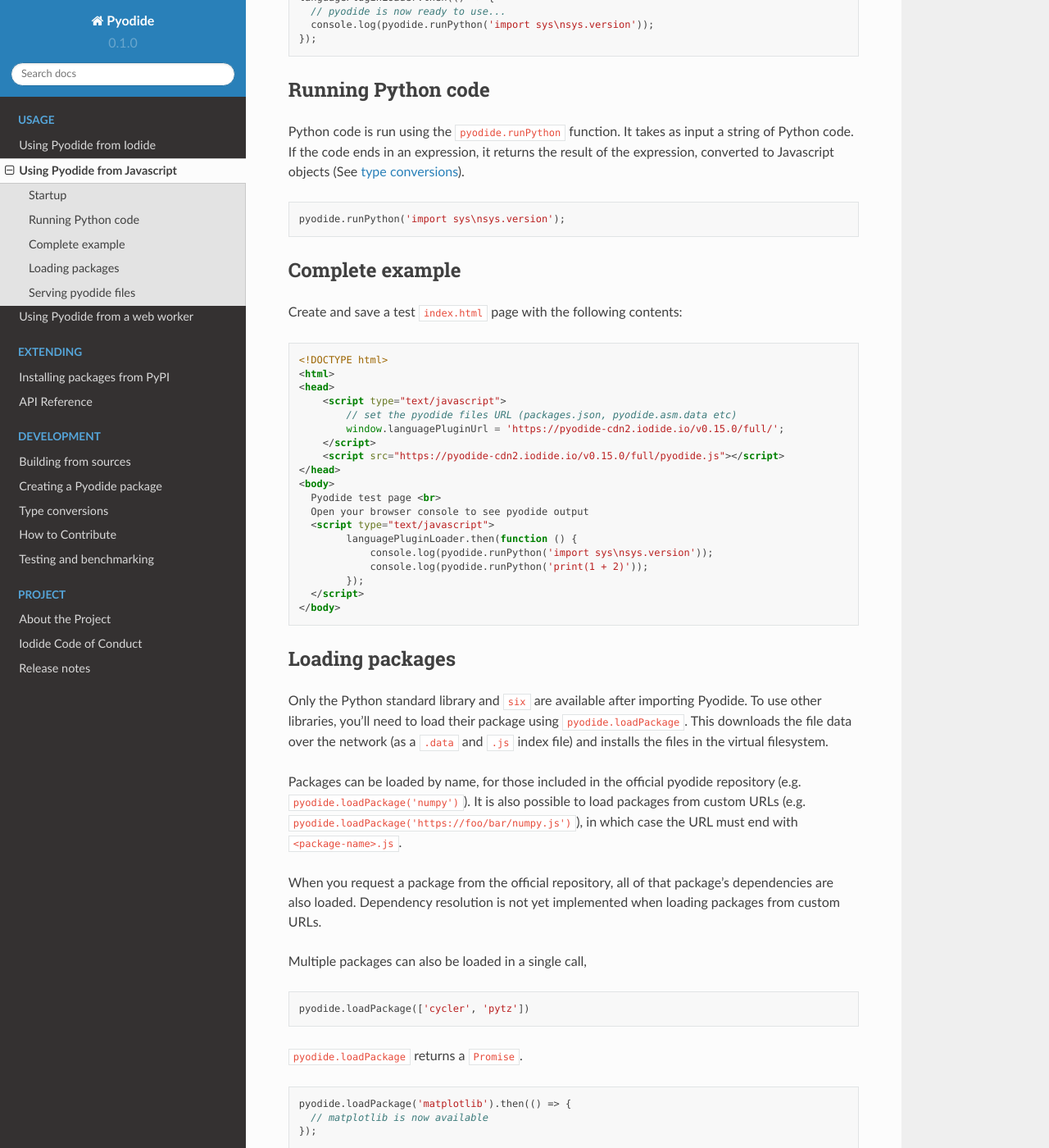
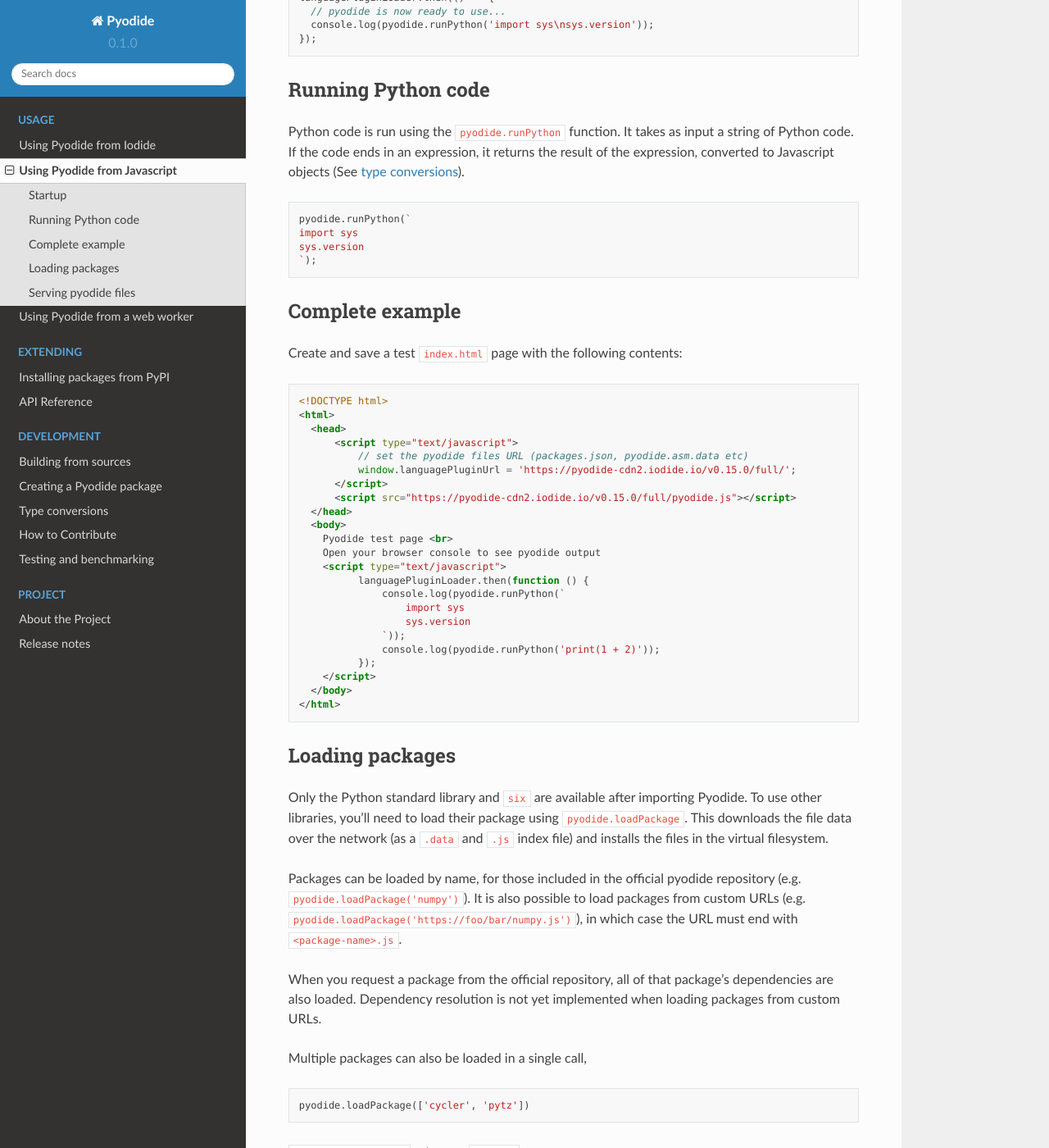
Before and after one commit to pyodide/pyodide, a Sphinx documentation site: the page built from docs/using_pyodide_from_javascript.md, in a window 1280 px wide and 1400 px high, scrolled down 629 px. Shown: the whole window at 82% size. Built offline with Sphinx 7.4.7 and the Read the Docs theme 2.0.0, drawn with Linux system fonts in a browser that asks for light colours; the version number is read from the project's files by our own code.

Commit message:
Docs cleanup (#726)

````diff
--- a/docs/conf.py
+++ b/docs/conf.py
@@ -190,3 +190,8 @@
 
 
 # -- Extension configuration -------------------------------------------------
+
+extensions = [
+    # other
+    "recommonmark"
+]
--- a/docs/using_pyodide_from_javascript.md
+++ b/docs/using_pyodide_from_javascript.md
@@ -37,7 +37,10 @@
 conversions](type_conversions.md)).
 
 ```javascript
-pyodide.runPython('import sys\nsys.version');
+pyodide.runPython(`
+import sys
+sys.version
+`);
 ```
 
 ## Complete example
@@ -46,23 +49,27 @@
 ```html
 <!DOCTYPE html>
 <html>
-<head>
+  <head>
+      <script type="text/javascript">
+          // set the pyodide files URL (packages.json, pyodide.asm.data etc)
+          window.languagePluginUrl = 'https://pyodide-cdn2.iodide.io/v0.15.0/full/';
+      </script>
+      <script src="https://pyodide-cdn2.iodide.io/v0.15.0/full/pyodide.js"></script>
+  </head>
+  <body>
+    Pyodide test page <br>
+    Open your browser console to see pyodide output
     <script type="text/javascript">
-        // set the pyodide files URL (packages.json, pyodide.asm.data etc)
-        window.languagePluginUrl = 'https://pyodide-cdn2.iodide.io/v0.15.0/full/';
+          languagePluginLoader.then(function () {
+              console.log(pyodide.runPython(`
+                  import sys
+                  sys.version
+              `));
+              console.log(pyodide.runPython('print(1 + 2)'));
+          });
     </script>
-    <script src="https://pyodide-cdn2.iodide.io/v0.15.0/full/pyodide.js"></script>
-</head>
-<body>
-  Pyodide test page <br>
-  Open your browser console to see pyodide output
-  <script type="text/javascript">
-        languagePluginLoader.then(function () {
-            console.log(pyodide.runPython('import sys\nsys.version'));
-            console.log(pyodide.runPython('print(1 + 2)'));
-        });
-  </script>
-</body>
+  </body>
+</html>
 ```
 
 ## Loading packages
````
Also changed, not shown: docs/building_from_sources.md (+1 -1 lines), 2 other files.
